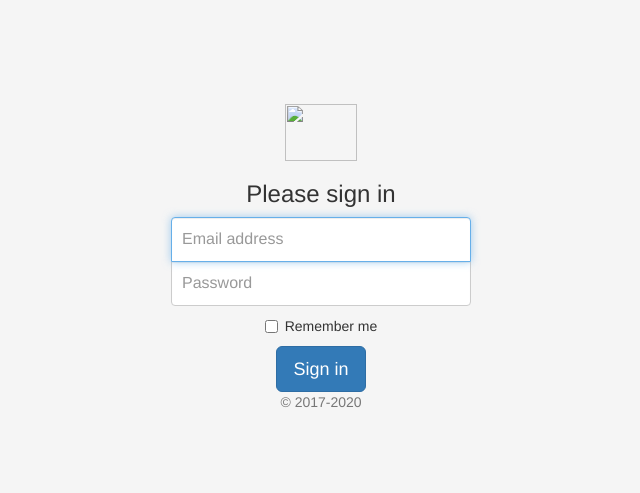
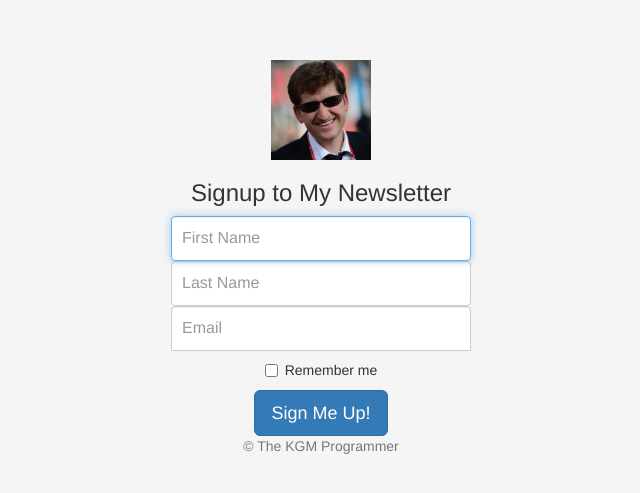
Before and after one commit to fatihkgm/Signup-Web-, a website: page signup.html in a window 1280 px wide. Shown: the part 137-630 px from the top of the page, without its empty margins (319-959 px from the left). Drawn offline with nearby package versions, Linux system fonts and the light colour scheme.

Commit message:
added image and changes

```diff
--- a/signup.html
+++ b/signup.html
@@ -7,7 +7,7 @@
   <meta name="description" content="">
   <meta name="author" content="Mark Otto, Jacob Thornton, and Bootstrap contributors">
   <meta name="generator" content="Hugo 0.79.0">
-  <title>Signin Template · Bootstrap v5.0</title>
+  <title>SignUp</title>
 
   <link rel="canonical" href="https://getbootstrap.com/docs/5.0/examples/sign-in/">
 
@@ -50,19 +50,19 @@
 
   <main class="form-signin">
     <form>
-      <img class="mb-4" src="/docs/5.0/assets/brand/bootstrap-logo.svg" alt="" width="72" height="57">
-      <h1 class="h3 mb-3 fw-normal">Please sign in</h1>
-      <label for="inputEmail" class="sr-only">Email address</label>
-      <input type="email" id="inputEmail" class="form-control" placeholder="Email address" required autofocus>
-      <label for="inputPassword" class="sr-only">Password</label>
-      <input type="password" id="inputPassword" class="form-control" placeholder="Password" required>
+      <img class="mb-4" src="images/bestie.png" alt="me" width="100" height="100">
+      <h1 class="h3 mb-3 fw-normal">Signup to My Newsletter</h1>
+
+      <input type="text" class="form-control" placeholder="First Name" required autofocus>
+      <input type="text"  class="form-control" placeholder="Last Name" required>
+      <input type="email" class="form-control" placeholder="Email" required>
       <div class="checkbox mb-3">
         <label>
           <input type="checkbox" value="remember-me"> Remember me
         </label>
       </div>
-      <button class="w-100 btn btn-lg btn-primary" type="submit">Sign in</button>
-      <p class="mt-5 mb-3 text-muted">&copy; 2017-2020</p>
+      <button class="w-100 btn btn-lg btn-primary" type="submit">Sign Me Up!</button>
+      <p class="mt-5 mb-3 text-muted">&copy; The KGM Programmer</p>
     </form>
   </main>
 
```
Also changed, not shown: images/bestie.png (added).
